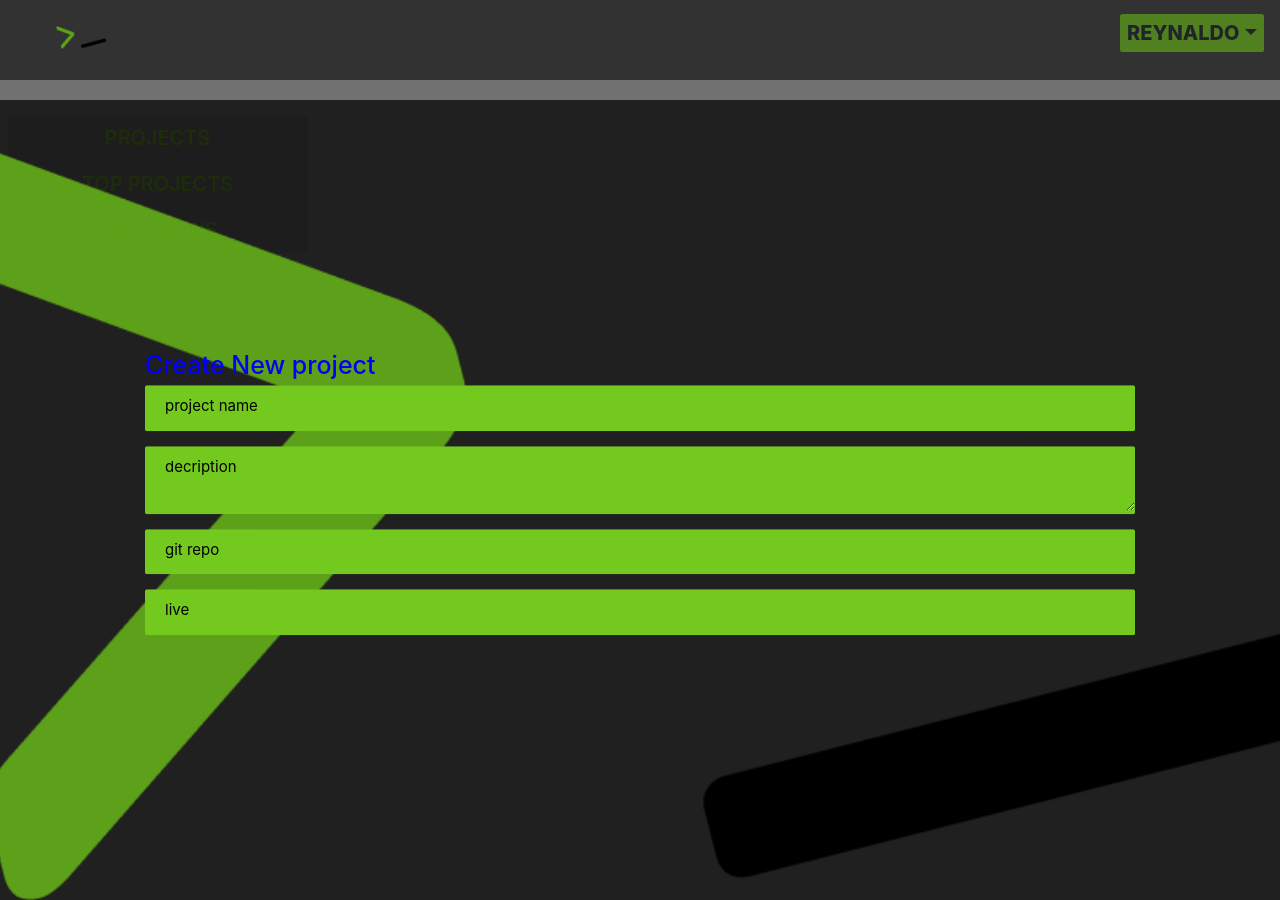
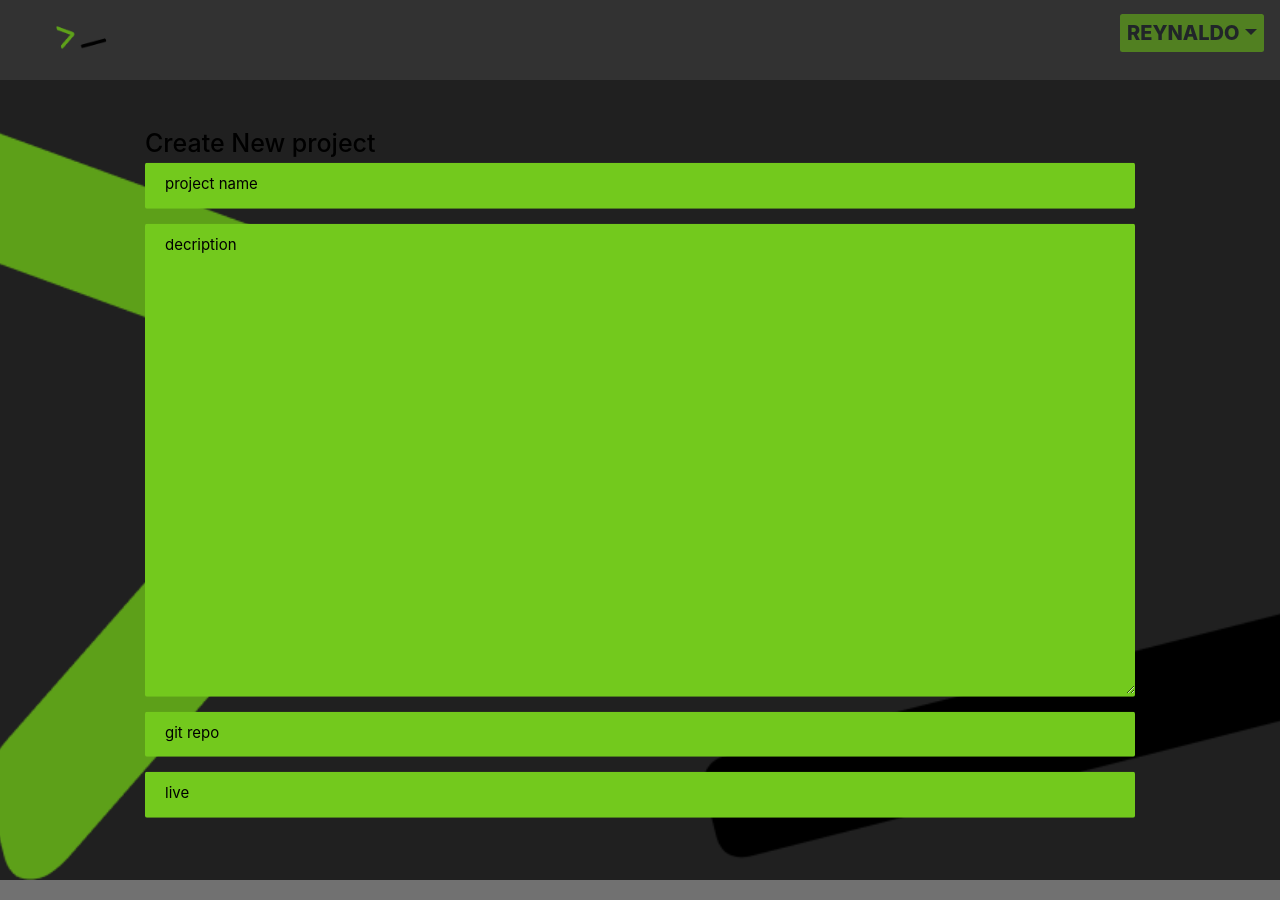
Before and after one commit to redmejia/terminal-app, a React (Create React App) app: page / in a window 1280 px wide. Built offline with nearby package versions, Linux system fonts and the light colour scheme.

Commit message:
fix component margin top

```diff
--- a/src/App.js
+++ b/src/App.js
@@ -20,7 +20,7 @@ const App = () => {
       {/* <Register /> */}
 
       <TopNavigation />
-      <VerticalNav />
+      {/* <VerticalNav /> */}
       {/* <DevProfile /> */}
 
       <CreateProject />
--- a/src/Components/Pages/CreateProject.js
+++ b/src/Components/Pages/CreateProject.js
@@ -8,7 +8,7 @@ const CreateProject = () => {
 				<div className="home_box">
 
 					<div className="box-project">
-						<h1 style={{color:"blue"}}>Create New project</h1>
+						<h1 style={{color:"black"}}>Create New project</h1>
 						<form>
 
 							<input
@@ -20,8 +20,8 @@ const CreateProject = () => {
 
 							<textarea
 								className="box-project__inputs"
-								// rows="20"
-								// cols="74"
+								rows="20"
+								cols="74"
 								placeholder="decription"
 
 							/>
--- a/src/Components/Pages/TopNavigation.js
+++ b/src/Components/Pages/TopNavigation.js
@@ -14,6 +14,7 @@ const TopNavigation = () => {
 					<ul className="dropdown-menu  drop-box" aria-labelledby="dropdownMenuLink">
 
 						<li>New++</li>
+						<li>My profile</li>
 						<hr />
 						<li>Log out</li>
 					</ul>
--- a/src/Styles/Components/layout/_top_nav.scss
+++ b/src/Styles/Components/layout/_top_nav.scss
@@ -7,7 +7,7 @@
 	padding: 0;
 
 	background-color: $color-black-default-2;
-	margin-bottom: 2rem;
+	// margin-bottom: 2rem;
 
 
 	// developer side
--- a/src/Styles/Components/layout/_vertical_nav.scss
+++ b/src/Styles/Components/layout/_vertical_nav.scss
@@ -19,7 +19,7 @@
 
 	margin: 0;
 	padding: 0;
-	margin-top: 1.5rem;
+	margin-top: 4rem;
 	margin-bottom: 1.5rem;
 	// margin-left: 10rem;
 	text-transform: uppercase;
```
